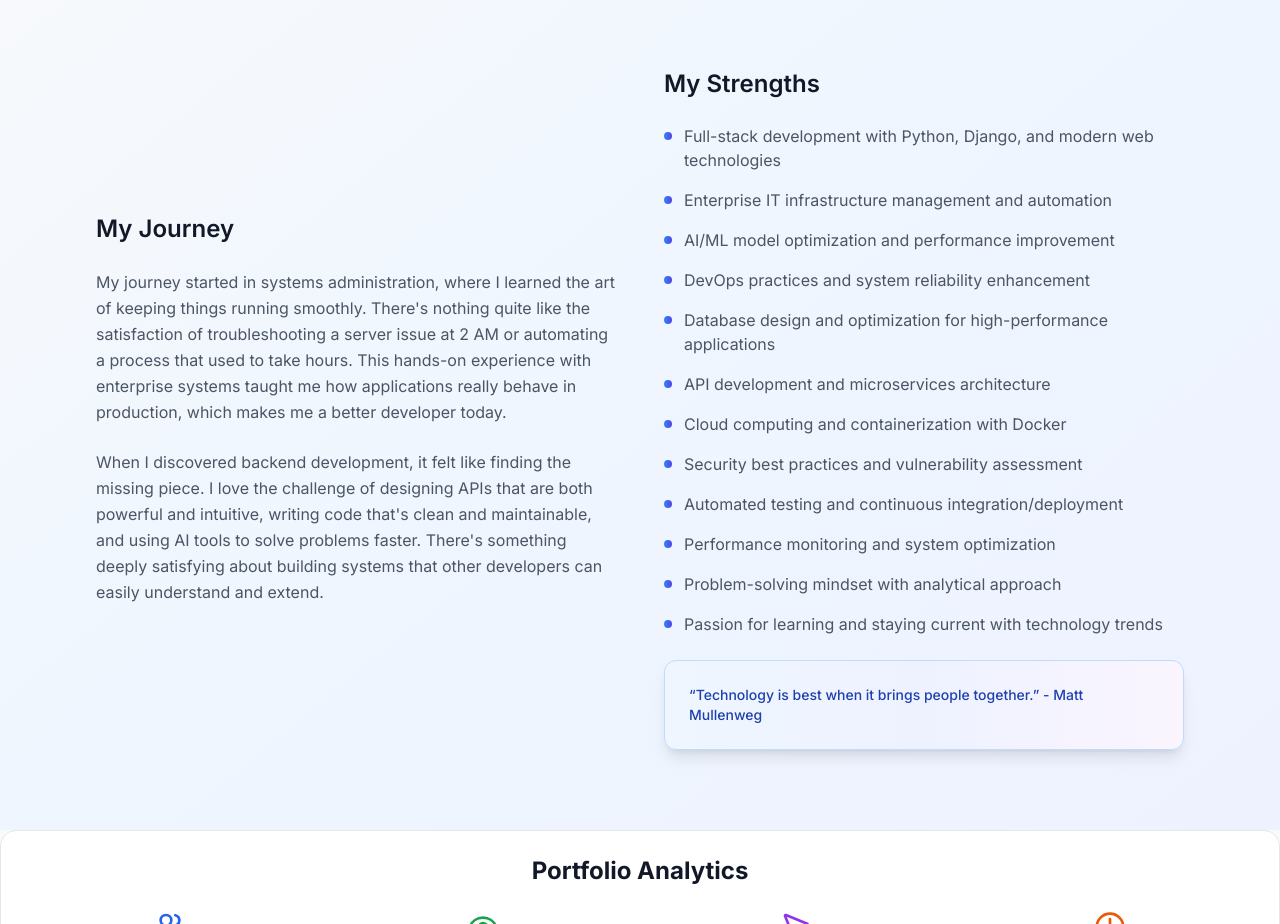
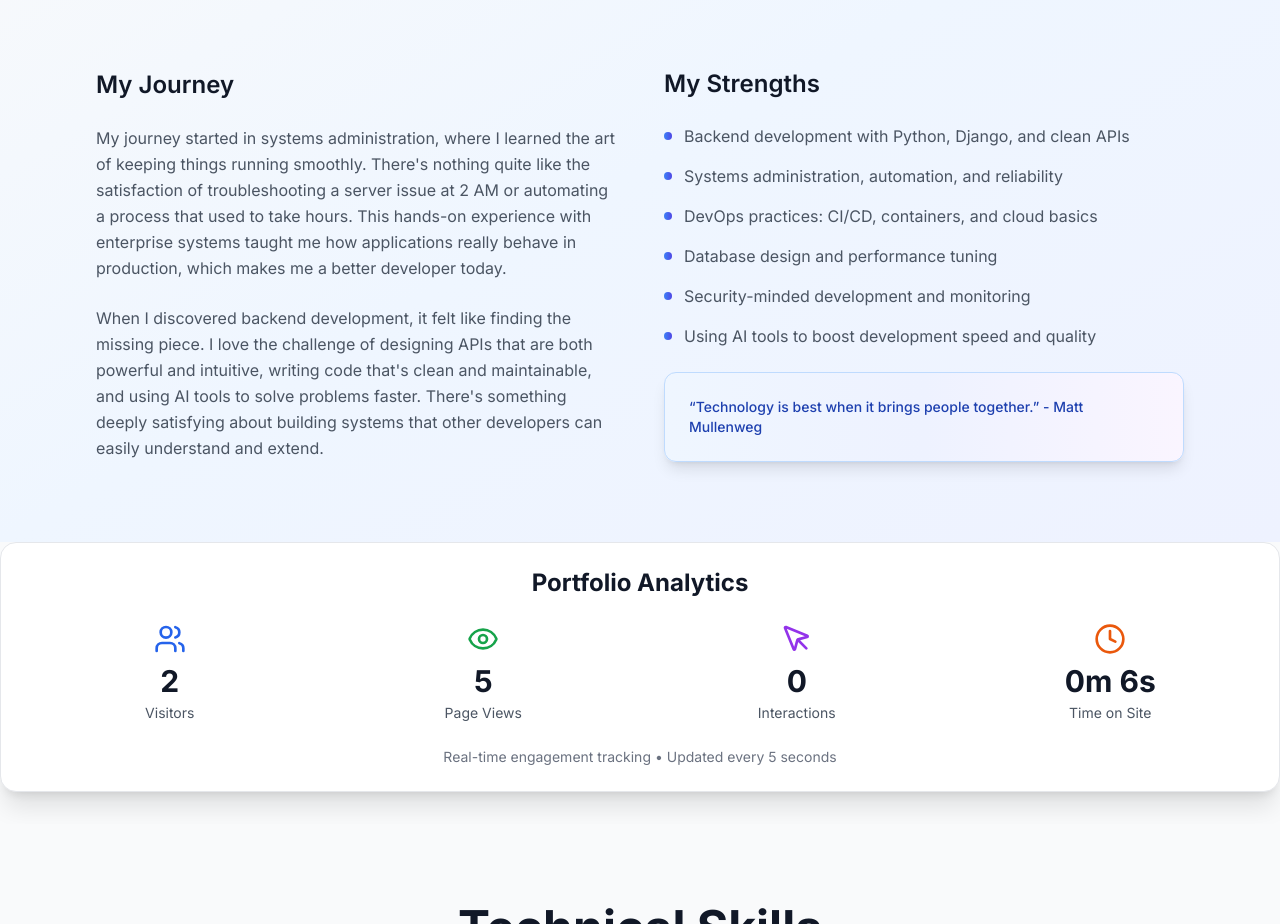
Before and after one commit to BillyMwangiDev/PORTFOLIO, a Next.js app: page / in a window 1280 px wide. Shown: the part 1082-2006 px from the top of the page. Built offline with nearby package versions, Linux system fonts and the light colour scheme.

Commit message:
content: align strengths with About story (concise, 6 key items)

```diff
--- a/src/components/About.tsx
+++ b/src/components/About.tsx
@@ -8,18 +8,12 @@ const About = () => {
   const isInView = useInView(ref, { once: true, margin: "-100px" })
 
   const strengths = [
-    "Full-stack development with Python, Django, and modern web technologies",
-    "Enterprise IT infrastructure management and automation",
-    "AI/ML model optimization and performance improvement",
-    "DevOps practices and system reliability enhancement",
-    "Database design and optimization for high-performance applications",
-    "API development and microservices architecture",
-    "Cloud computing and containerization with Docker",
-    "Security best practices and vulnerability assessment",
-    "Automated testing and continuous integration/deployment",
-    "Performance monitoring and system optimization",
-    "Problem-solving mindset with analytical approach",
-    "Passion for learning and staying current with technology trends"
+    "Backend development with Python, Django, and clean APIs",
+    "Systems administration, automation, and reliability",
+    "DevOps practices: CI/CD, containers, and cloud basics",
+    "Database design and performance tuning",
+    "Security-minded development and monitoring",
+    "Using AI tools to boost development speed and quality"
   ]
 
   return (
```
